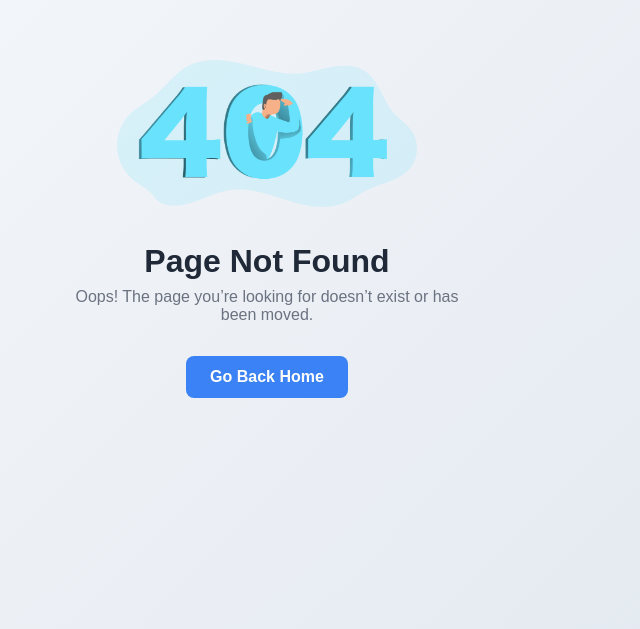
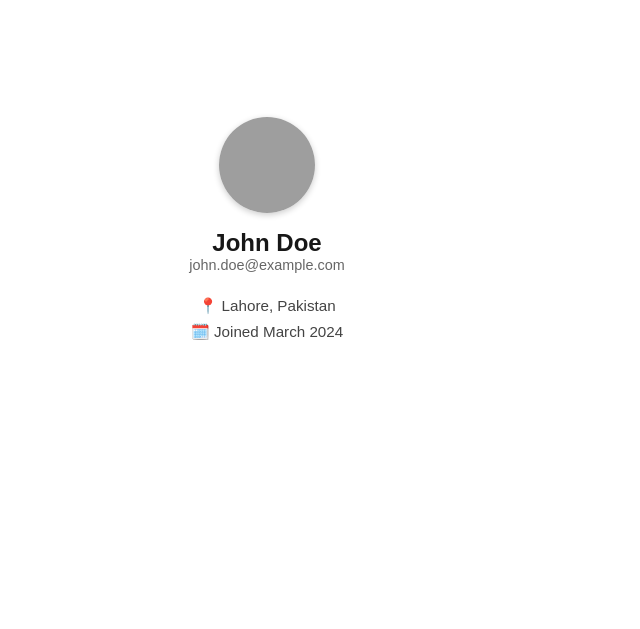
Before and after one commit to masadnazir1/EchoPress_UI, a Next.js app: page /profile in a window 1280 px wide. Before the commit this address had no page. Shown: the part 171-800 px from the top of the page, without its empty margins (373-1013 px from the left). Built offline with nearby package versions, Linux system fonts and the light colour scheme; grey boxes are pictures that could not be loaded.

Commit message:
added the basic profile page --asad

```diff
--- a/app/Styles/Homepage.module.css
+++ b/app/Styles/Homepage.module.css
@@ -7,3 +7,9 @@
   width: 100%;
   padding: 10px;
 }
+
+.Breakingh5 {
+  text-align: start;
+  width: 100%;
+  margin: 5px;
+}
--- a/app/Styles/NewsSlider.module.css
+++ b/app/Styles/NewsSlider.module.css
@@ -4,7 +4,7 @@
 
   margin: auto;
   overflow: hidden;
-  border-radius: 1rem;
+  /* border-radius: 1rem; */
 }
 
 .sliderTrack {
@@ -19,7 +19,7 @@
 }
 
 .image {
-  border-radius: 1rem;
+  border-radius: 0px;
 }
 
 .overlay {
@@ -83,6 +83,25 @@
   background-color: #3b82f6;
 }
 
+.sliderHeader {
+  display: flex;
+  justify-content: space-between;
+  align-items: center;
+  padding: 10px 0px;
+}
+.sliderHeader h4 {
+  width: 50%;
+  text-align: left;
+}
+.sliderHeader button {
+  background-color: transparent;
+  border: none;
+  cursor: pointer;
+  font-weight: bold;
+  color: #3b82f6;
+  width: 50%;
+  text-align: right;
+}
 @media (max-width: 468px) {
   .slide {
     height: 200px;
--- /dev/null
+++ b/app/Styles/profile.module.css
@@ -0,0 +1,46 @@
+.card {
+  padding: 2rem;
+  background: white;
+  text-align: center;
+  font-family: sans-serif;
+  height: 100dvh;
+  width: 100%;
+  display: flex;
+  flex-direction: column;
+  align-items: center;
+  justify-content: center;
+}
+
+.avatar {
+  width: 96px;
+  height: 96px;
+  border-radius: 50%;
+  object-fit: cover;
+  box-shadow: 0 2px 6px rgba(0, 0, 0, 0.2);
+}
+
+.name {
+  font-size: 1.5rem;
+  font-weight: bold;
+  margin-top: 1rem;
+}
+
+.email {
+  color: #666;
+  font-size: 0.9rem;
+  margin-bottom: 1rem;
+}
+
+.info {
+  color: #444;
+  margin-top: 0.5rem;
+  font-size: 0.95rem;
+}
+
+.container {
+  min-height: 100vh;
+  background-color: #f3f4f6;
+  display: flex;
+  justify-content: center;
+  align-items: center;
+}
--- a/app/components/NewsSlider.jsx
+++ b/app/components/NewsSlider.jsx
@@ -49,6 +49,12 @@ export default function NewsSlider() {
 
   return (
     <div className={styles.slider}>
+      <div className={styles.sliderHeader}>
+        <h4 className={styles.Breakingh4}>Breaking News</h4>
+        <button>See All</button>
+        <div className={styles.sliderHeaderLine}></div>
+      </div>
+
       <div
         className={styles.sliderTrack}
         style={{ transform: `translateX(-${current * 100}%)` }}
--- /dev/null
+++ b/app/components/ProfileCard.jsx
@@ -0,0 +1,18 @@
+// components/ProfileCard.jsx
+import styles from "../Styles/profile.module.css";
+
+export default function ProfileCard({ user }) {
+  return (
+    <div className={styles.card}>
+      <img
+        src={user.profilePicture || "/default-avatar.png"}
+        alt="Profile"
+        className={styles.avatar}
+      />
+      <h2 className={styles.name}>{user.name}</h2>
+      <p className={styles.email}>{user.email}</p>
+      <p className={styles.info}>📍 {user.location || "Unknown"}</p>
+      <p className={styles.info}>🗓️ Joined {user.joined || "N/A"}</p>
+    </div>
+  );
+}
--- /dev/null
+++ b/app/profile/page.js
@@ -0,0 +1,20 @@
+// pages/profile.jsx
+import ProfileCard from "../components/ProfileCard";
+import styles from "../Styles/profile.module.css";
+
+export default function ProfilePage() {
+  const user = {
+    profilePicture:
+      "https://scontent.fisb1-2.fna.fbcdn.net/v/t39.30808-1/487908796_1379279399768759_7702348589325259186_n.jpg?stp=c0.0.1278.1278a_dst-jpg_s200x200_tt6&_nc_cat=100&ccb=1-7&_nc_sid=1d2534&_nc_eui2=AeF12iZNDn6Fc4RLoFJkno89mPWCVFuI3lmY9YJUW4jeWXfd228w2Hy2qR-L65aAJklVnI7tP0Vi7i5h7W-ukN1E&_nc_ohc=2mO1p6uId5wQ7kNvwHPf1nk&_nc_oc=Adn7U2t9-mtiJaC9h09lq6-ne_LFi4PIFqfQYIj_leNGeYIph52ipDyrdvzrlxOtPn8&_nc_zt=24&_nc_ht=scontent.fisb1-2.fna&_nc_gid=YbWJ1ggLhrW8kqolsIRQjQ&oh=00_AfHeR8ZeB8KrvBHgCXNG0u1rI4EBOIsUyLwFrd4Ax-7aHw&oe=68053880",
+    name: "John Doe",
+    email: "john.doe@example.com",
+    location: "Lahore, Pakistan",
+    joined: "March 2024",
+  };
+
+  return (
+    <div className={styles.container}>
+      <ProfileCard user={user} />
+    </div>
+  );
+}
```
